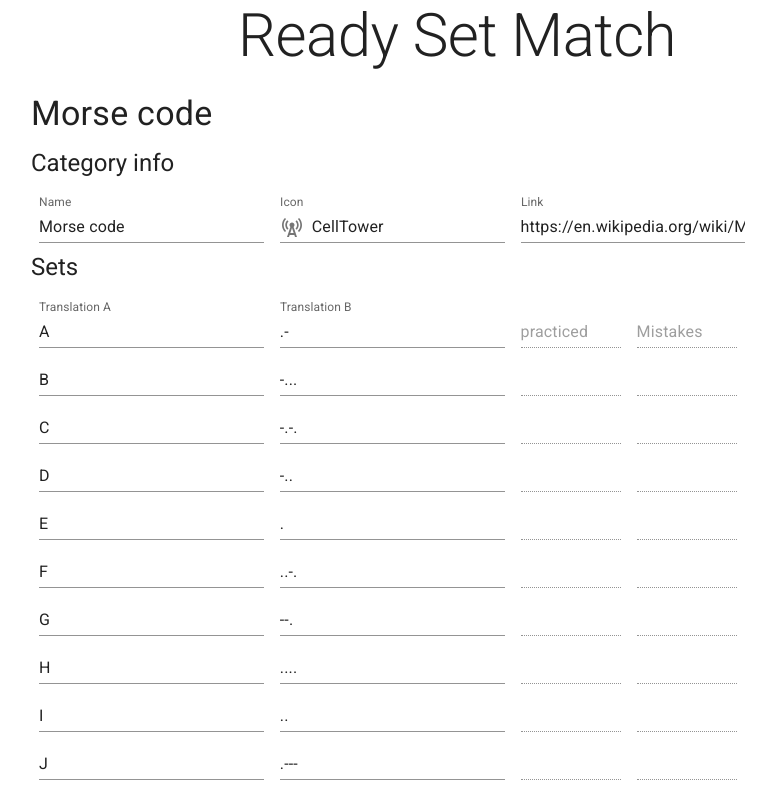
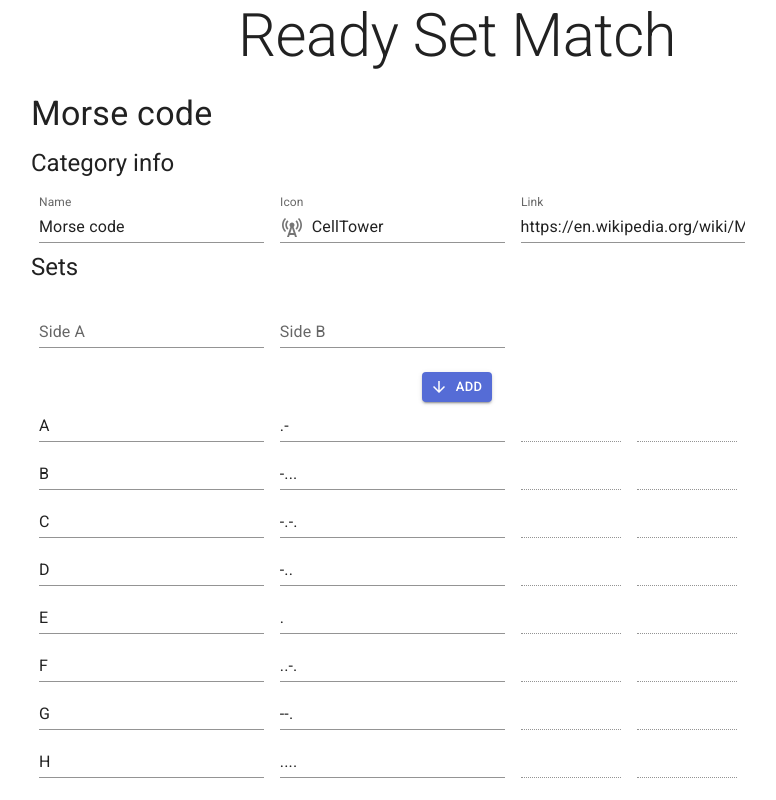
Before and after one commit to winterworks/ready-set-match, a React (Vite) app: page /category/morse-code in a window 1280 px wide. Shown: the top 800 px of the page, without its empty margins (183-959 px from the left). Built offline with nearby package versions, Linux system fonts and the light colour scheme.

Commit message:
Add the option to add new sets to categories

```diff
--- /dev/null
+++ b/src/components/setAddForm.tsx
@@ -0,0 +1,41 @@
+import React, { useState } from 'react';
+import { Button, Grid, TextField } from "@mui/material";
+import { NewSet } from 'src/data/categoryReducer';
+import ArrowDownwardIcon from '@mui/icons-material/ArrowDownward';
+
+interface Props {
+  onSetAdded: (set: NewSet) => void;
+}
+
+export default function SetAddForm({ onSetAdded }: Props) {
+  const [newA, setNewA] = useState<string>('');
+  const [newB, setNewB] = useState<string>('');
+
+  function addSet() {
+    if (newA === undefined || newB === undefined) {
+      return;
+    }
+    onSetAdded({ a: newA, b: newB });
+    setNewA('');
+    setNewB('');
+    console.log(newA)
+  }
+
+  return (
+    <Grid container spacing={2} >
+      <Grid xs={12} item >
+        <TextField id="new-a" label="Side A" variant="standard" value={newA}
+          onChange={(e) => setNewA(e.target.value)}
+        />
+        <TextField id="new-b" label="Side B" variant="standard" value={newB}
+          onChange={(e) => setNewB(e.target.value)}
+        />
+      </Grid>
+      <Grid item xs={12} display="flex" justifyContent="center" alignItems="center">
+        <Button size="small" color="primary" variant="contained" onClick={addSet} startIcon={<ArrowDownwardIcon />} >
+          Add
+        </Button>
+      </Grid>
+    </Grid>
+  );
+}
--- /dev/null
+++ b/src/components/setDetail.tsx
@@ -0,0 +1,41 @@
+import React from 'react';
+import { TextField } from "@mui/material";
+import { Set } from 'src/types';
+
+interface Props {
+  set: Set;
+
+  onSetChanged: (set: Set) => void;
+}
+
+export default function SetDetails({ set, onSetChanged }: Props) {
+  const { id, a, b, practiced, mistakes } = set;
+
+  return (
+    <div>
+      <TextField id={`a-${id}`} variant="standard" value={a}
+        onChange={(e) => onSetChanged({ ...set, a: e.target.value })}
+      />
+      <TextField id={`b-${id}`} variant="standard" value={b}
+        onChange={(e) => onSetChanged({ ...set, b: e.target.value })}
+      />
+      <TextField
+        id={`practiced-${id}`}
+        type="number"
+        disabled
+        className='number-field'
+        variant="standard"
+        value={practiced}
+      />
+      <TextField
+        id={`mistakes-${id}`}
+        type="number"
+        disabled
+        className='number-field'
+        variant="standard"
+        value={mistakes}
+      />
+    </div>
+  );
+
+}
--- a/src/data/categoryReducer.ts
+++ b/src/data/categoryReducer.ts
@@ -1,19 +1,47 @@
 import { atom } from "jotai";
 import { stateAtom } from "src/data/state";
 import { Data, Set } from "src/types";
-
-export interface CategoryReducerPayload {
-  action: CategoryReducerAction;
-  categoryId: string;
-  updatedSet: Set;
-}
+import { v4 as uuidv4 } from 'uuid';
 
 export enum CategoryReducerAction {
+  ADD_SET = "ADD_SET",
   UPDATE_SET = "UPDATE_SET",
 }
 
-const categoryReducer = (prevState: Data, payload: CategoryReducerPayload): Data => {
+export type NewSet = Pick<Set, "a" | "b">;
+
+interface PayloadBase {
+  categoryId: string;
+  action: CategoryReducerAction;
+}
+
+interface SetAddPayload extends PayloadBase {
+  action: CategoryReducerAction.ADD_SET;
+  set: NewSet;
+}
+
+interface SetUpdatePayload extends PayloadBase  {
+  action: CategoryReducerAction.UPDATE_SET;
+  set: Set;
+}
+
+type Payload = SetAddPayload | SetUpdatePayload;
+
+const categoryReducer = (prevState: Data, payload: Payload): Data => {
   switch (payload.action) {
+    case CategoryReducerAction.ADD_SET: {
+      const prevSets = prevState.categories[payload.categoryId].sets;
+      return {
+        ...prevState,
+        categories: {
+          ...prevState.categories,
+          [payload.categoryId]: {
+            ...prevState.categories[payload.categoryId],
+            sets: [{ id: uuidv4(), ...payload.set }, ...prevSets, ]
+          }
+        }
+      };
+    }
     case CategoryReducerAction.UPDATE_SET:
       return {
         ...prevState,
@@ -21,7 +49,9 @@ const categoryReducer = (prevState: Data, payload: CategoryReducerPayload): Data
           ...prevState.categories,
           [payload.categoryId]: {
             ...prevState.categories[payload.categoryId],
-            sets: prevState.categories[payload.categoryId].sets.map(set => set.id === payload.updatedSet.id ? payload.updatedSet : set )
+            sets: prevState.categories[payload.categoryId].sets.map(
+              set => set.id === payload.set.id ? payload.set : set
+            )
           }
         }
       };
@@ -32,7 +62,7 @@ const categoryReducer = (prevState: Data, payload: CategoryReducerPayload): Data
 
 export const categoryAtom = atom(
   (get) => (categoryId: string) => get(stateAtom).categories[categoryId],
-  (get, set, action: CategoryReducerPayload) => {
+  (get, set, action: Payload) => {
     set(stateAtom, categoryReducer(get(stateAtom), action))
   }
 );
--- a/src/data/state.ts
+++ b/src/data/state.ts
@@ -4,4 +4,5 @@ import { Data } from "src/types";
 
 const key = 'readySetMatchData';
 
+// TODO move from localStorage to IndexedDB
 export const stateAtom = atomWithStorage<Data>(key, data, undefined, { getOnInit: true });
--- a/src/routes/categoryDetail.tsx
+++ b/src/routes/categoryDetail.tsx
@@ -4,7 +4,9 @@ import { useAtom } from "jotai";
 import { useParams } from "react-router-dom";
 import Icon from "src/components/icon";
 import { Set } from "src/types";
-import { categoryAtom, CategoryReducerAction } from 'src/data/categoryReducer';
+import { categoryAtom, CategoryReducerAction, NewSet } from 'src/data/categoryReducer';
+import SetAddForm from 'src/components/setAddForm';
+import SetDetails from 'src/components/setDetail';
 
 export default function CategoryDetail() {
   const { categoryId } = useParams();
@@ -16,42 +18,17 @@ export default function CategoryDetail() {
 
   const { name, icon, link, sets } = getCategory(categoryId);
 
-  function onSetUpdated(updatedSet: Set) {
+  function onSetUpdated(set: Set) {
     if (categoryId !== undefined) {
-      dispatch({ action: CategoryReducerAction.UPDATE_SET, categoryId, updatedSet });
+      dispatch({ action: CategoryReducerAction.UPDATE_SET, categoryId, set });
     }
   }
 
-  function renderSet(set: Set, index: number) {
-    const { a, b, practiced, mistakes } = set;
-    return (
-      <div key={index}>
-        <TextField id="a" label={index ? undefined : "Translation A"} variant="standard" value={a}
-          onChange={(e) => onSetUpdated({ ...set, a: e.target.value })}
-        />
-        <TextField id="b" label={index ? undefined : "Translation B"} variant="standard" value={b}
-          onChange={(e) => onSetUpdated({ ...set, b: e.target.value })}
-        />
-        <TextField
-          id="standard-number"
-          label={index ? undefined : "practiced"}
-          type="number"
-          disabled
-          className='number-field'
-          variant="standard"
-          value={practiced}
-        />
-        <TextField
-          id="standard-number"
-          label={index ? undefined : "Mistakes"}
-          type="number"
-          disabled
-          className='number-field'
-          variant="standard"
-          value={mistakes}
-        />
-      </div>
-    )
+  function addSet(set: NewSet) {
+    if (categoryId === undefined) {
+      return;
+    }
+    dispatch({ action: CategoryReducerAction.ADD_SET, categoryId, set });
   }
 
   return (
@@ -89,7 +66,10 @@ export default function CategoryDetail() {
         <Typography component="h3" variant="h5" gutterBottom>
           Sets
         </Typography>
-        {sets.map(renderSet)}
+        <SetAddForm onSetAdded={addSet} />
+        {sets.map(set =>
+          <SetDetails key={set.id} set={set} onSetChanged={onSetUpdated} />
+        )}
       </Box>
     </>
   );
```
